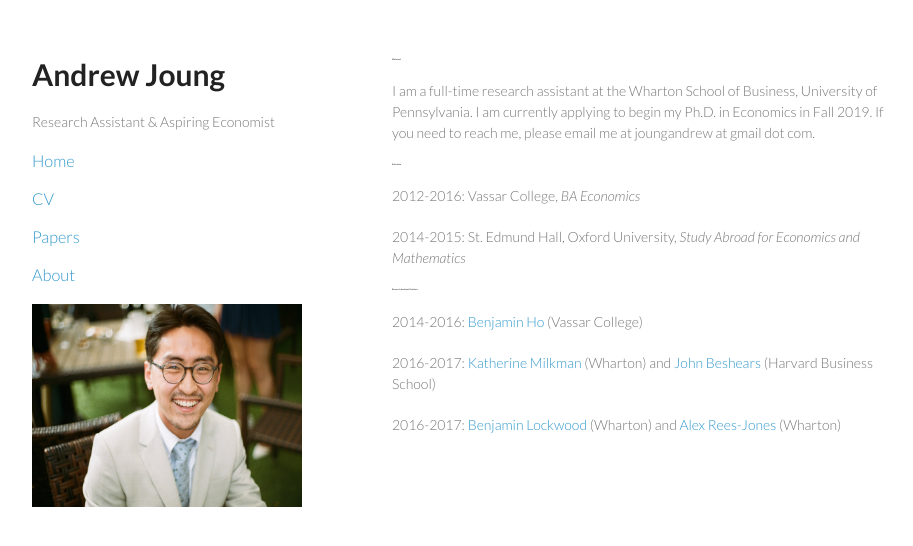
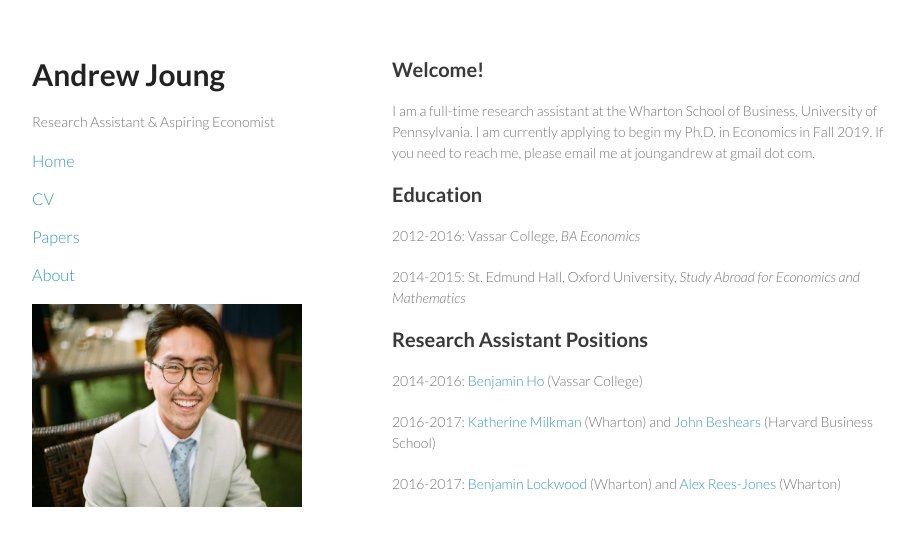
Before and after one commit to sxfinance/sxia.github.io, a Jekyll site: the page index.html, which Jekyll copies as it is, in a window 1280 px wide. Shown: the top 546 px of the page, without its empty margins (178-1091 px from the left). Built offline with Jekyll 4.4.1, drawn with Linux system fonts in a browser that asks for light colours.

Commit message:
Update styles.css

```diff
--- a/stylesheets/styles.css
+++ b/stylesheets/styles.css
@@ -25,7 +25,7 @@ h1 {
 }
 
 h2 {
-  font-size:02px;
+  font-size:20px;
   color:#393939;
 }
 
```
